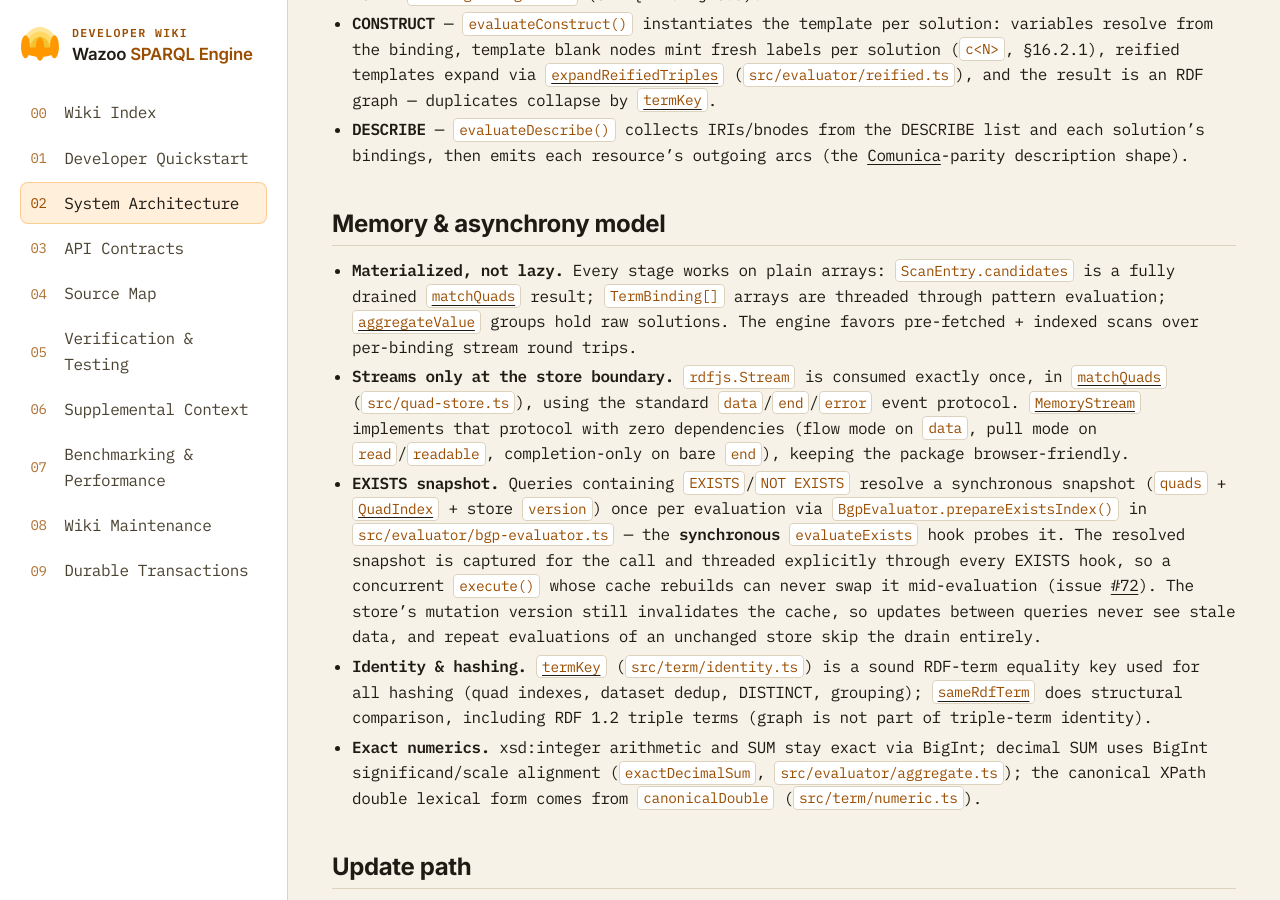
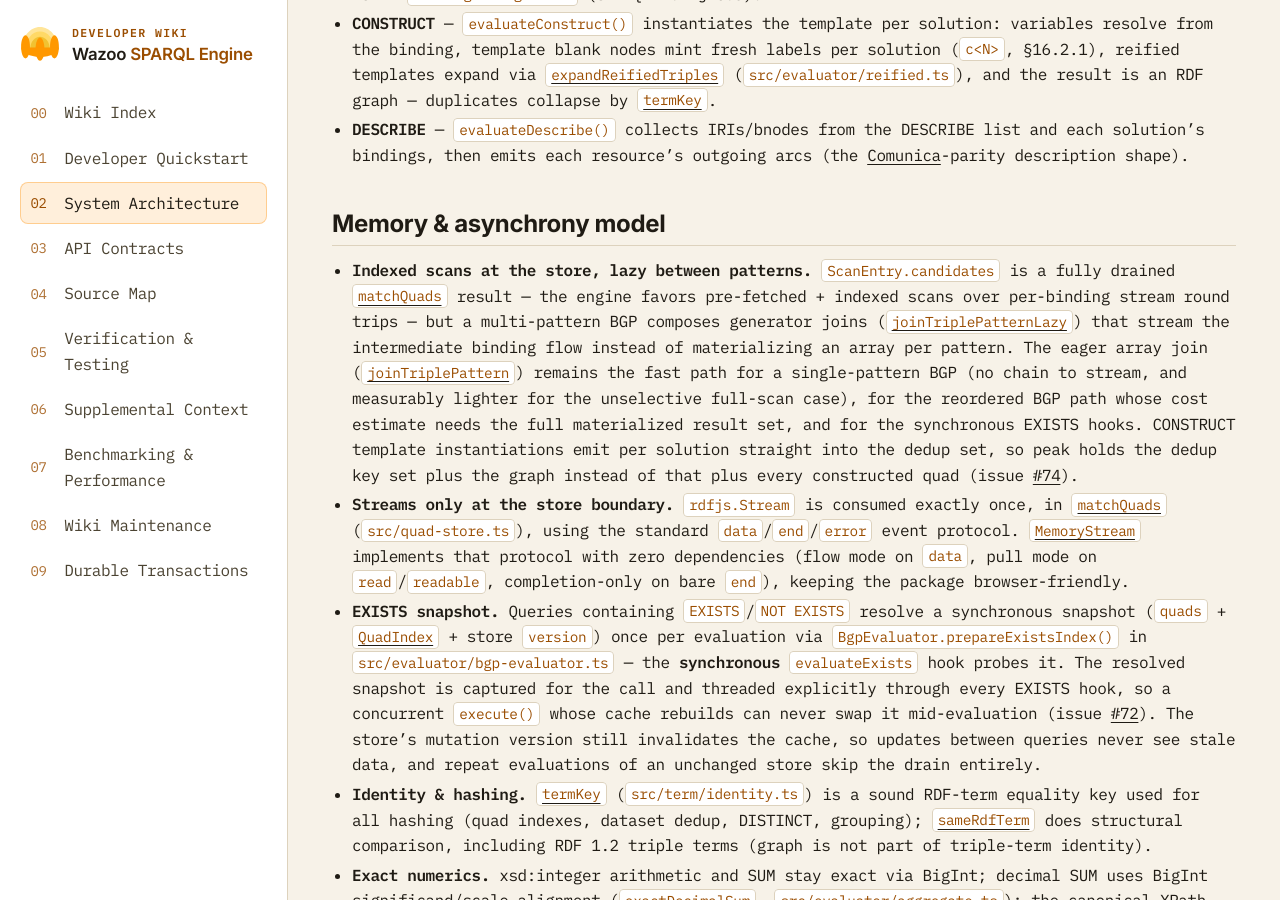
Before and after one commit to wazootech/sparql-engine, a Jekyll site: the page built from docs/02-architecture.md, in a window 1280 px wide and 900 px high, scrolled down 7822 px. Built offline with Jekyll 4.4.1, drawn with Linux system fonts in a browser that asks for light colours.

Commit message:
docs: fix malformed benchmark table and stale memory-model prose (#151)

```diff
--- a/docs/02-architecture.md
+++ b/docs/02-architecture.md
@@ -387,13 +387,22 @@ joins the pair set against the incoming bindings.
 
 ## Memory & asynchrony model
 
-- **Materialized, not lazy.** Every stage works on plain arrays:
-  `ScanEntry.candidates` is a fully drained
+- **Indexed scans at the store, lazy between patterns.** `ScanEntry.candidates`
+  is a fully drained
   [`matchQuads`](https://github.com/wazootech/sparql-engine/blob/main/src/quad-store.ts)
-  result; `TermBinding[]` arrays are threaded through pattern evaluation;
-  [`aggregateValue`](https://github.com/wazootech/sparql-engine/blob/main/src/evaluator/aggregate.ts)
-  groups hold raw solutions. The engine favors pre-fetched + indexed scans over
-  per-binding stream round trips.
+  result — the engine favors pre-fetched + indexed scans over per-binding stream
+  round trips — but a multi-pattern BGP composes generator joins
+  ([`joinTriplePatternLazy`](https://github.com/wazootech/sparql-engine/blob/main/src/evaluator/join.ts))
+  that stream the intermediate binding flow instead of materializing an array
+  per pattern. The eager array join
+  ([`joinTriplePattern`](https://github.com/wazootech/sparql-engine/blob/main/src/evaluator/join.ts))
+  remains the fast path for a single-pattern BGP (no chain to stream, and
+  measurably lighter for the unselective full-scan case), for the reordered BGP
+  path whose cost estimate needs the full materialized result set, and for the
+  synchronous EXISTS hooks. CONSTRUCT template instantiations emit per solution
+  straight into the dedup set, so peak holds the dedup key set plus the graph
+  instead of that plus every constructed quad (issue
+  [#74](https://github.com/wazootech/sparql-engine/issues/74)).
 - **Streams only at the store boundary.** `rdfjs.Stream` is consumed exactly
   once, in
   [`matchQuads`](https://github.com/wazootech/sparql-engine/blob/main/src/quad-store.ts)
```
Also changed, not shown: README.md.
